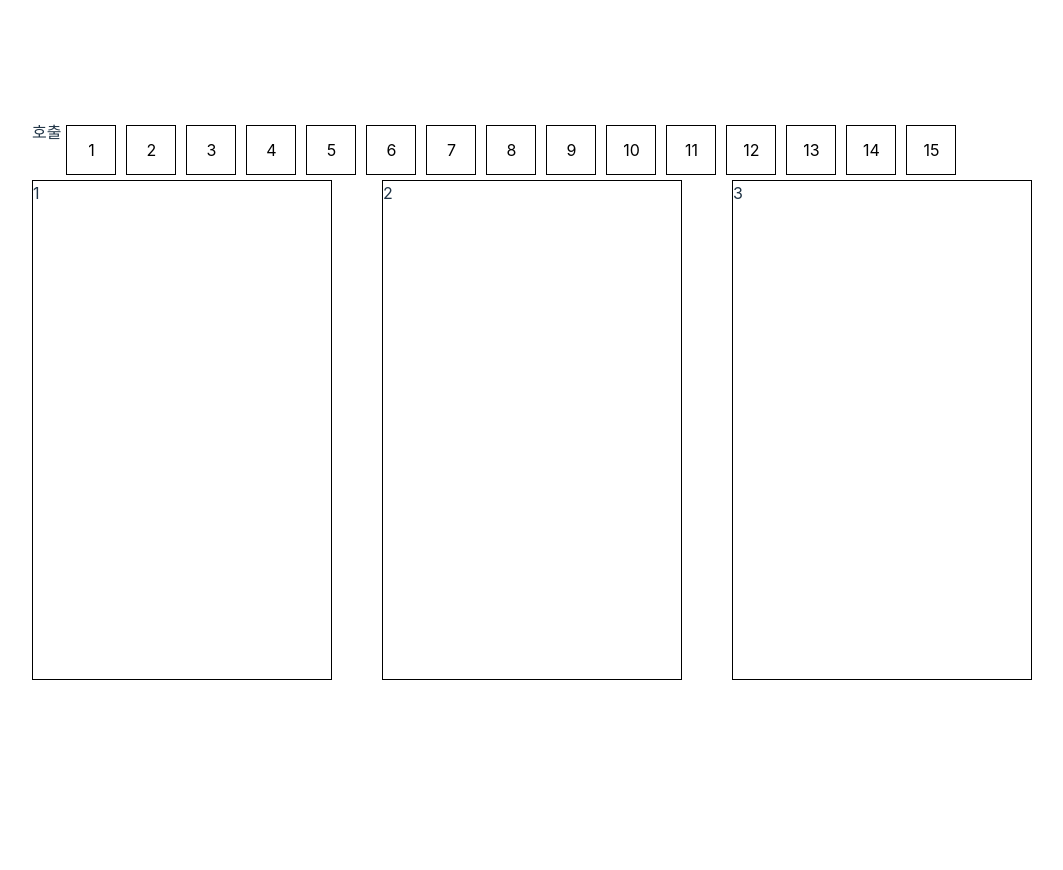
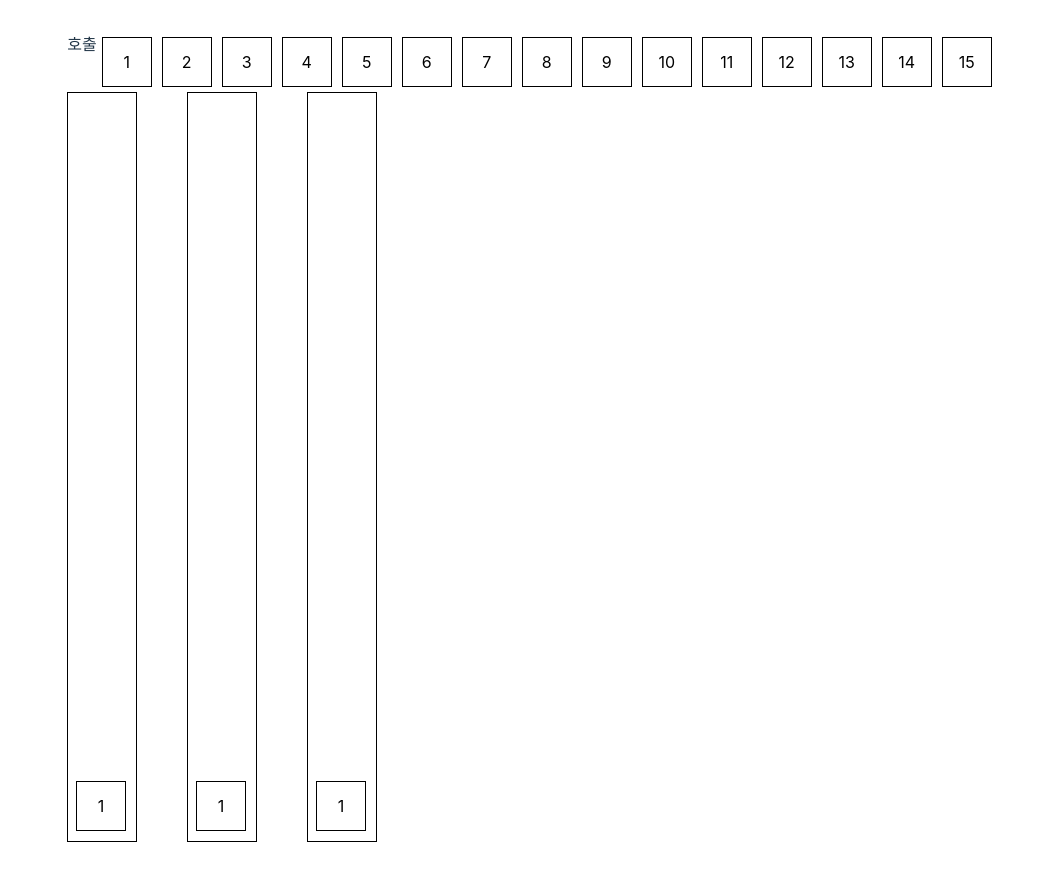
Before and after one commit to sadie100/cafenono-test, a React (Vite) app: page / in a window 1280 px wide. Shown: the top 870 px of the page, without its empty margins (108-1171 px from the left). Before the commit the page ends 800 px from the top, so only its background shows below. Built offline with nearby package versions, Linux system fonts and the light colour scheme.

Commit message:
feat: 엘리베이터 컴포넌트 대략적인 스타일 구현 및 로직 연결

```diff
--- a/src/Constants.ts
+++ b/src/Constants.ts
@@ -2,6 +2,7 @@ export const FLOOR_LIMIT = 15
 export const FLOOR_ARRAY = Array.from({ length: FLOOR_LIMIT }, (_, i) => i + 1)
 export const ELEVATOR_LIMIT = 3
 export const ELEVATOR_ARRAY = Array.from({ length: ELEVATOR_LIMIT }, (_, i) => i + 1)
+export const ELEVATOR_SIZE = 50
 
 // export const FLOOR_STATUS = {
 //   IDLE: 0,
--- a/src/components/Elevator.tsx
+++ b/src/components/Elevator.tsx
@@ -1,5 +1,52 @@
-const Elevator = ({ index }) => {
-  return <div>{index}</div>
+import React, { useEffect } from 'react'
+import { IElevator } from '../types'
+import { useArriveElevator, useMoveElevator } from '../hooks'
+import { ELEVATOR_SIZE } from '../Constants'
+
+const idleStyle = {
+  border: '1px solid black',
+  color: 'black',
+}
+
+const selectedStyle = {
+  border: '1px solid red',
+  color: 'red',
+  fontWeight: 'bold',
+}
+
+const Elevator = (props: IElevator) => {
+  const { now, to, index } = props
+  const moveElevator = useMoveElevator()
+  const arriveElevator = useArriveElevator()
+  const moving = to > 0 && now !== to
+  useEffect(() => {
+    if (moving) {
+      const timer = setTimeout(() => {
+        const newFloor = now < to ? now + 1 : now - 1
+        moveElevator(index, newFloor)
+      }, 1000)
+      return () => clearTimeout(timer)
+    } else {
+      arriveElevator(index, now)
+    }
+  }, [now, to, index, moving, moveElevator, arriveElevator])
+
+  return (
+    <div
+      style={{
+        width: `${ELEVATOR_SIZE}px`,
+        height: `${ELEVATOR_SIZE}px`,
+        display: 'flex',
+        justifyContent: 'center',
+        alignItems: 'center',
+        transform: 'rotate(180deg)',
+        ...(moving ? selectedStyle : idleStyle),
+        gridArea: now.toString(),
+      }}
+    >
+      {now}
+    </div>
+  )
 }
 
 export default Elevator
--- a/src/components/ElevatorLine.tsx
+++ b/src/components/ElevatorLine.tsx
@@ -1,9 +1,23 @@
-import { FLOOR_LIMIT } from '../Constants'
+import { FLOOR_ARRAY, FLOOR_LIMIT } from '../Constants'
 import Elevator from './Elevator'
+import { IElevator } from '../types'
 
-const ElevatorLine = (props) => {
+const style = {
+  padding: '10px',
+  display: 'grid',
+  gridTemplateRows: `repeat(${FLOOR_LIMIT}, 1fr)`,
+  gridTemplateColumns: 1,
+  border: '1px solid black',
+  height: '100%',
+  width: '70px',
+  gridTemplateAreas: FLOOR_ARRAY.join('\n'),
+  transform: 'rotate(180deg)',
+  alignItems: 'center',
+}
+
+const ElevatorLine = (props: IElevator) => {
   return (
-    <div style={{ display: 'grid', gridTemplateRows: `${FLOOR_LIMIT}fr`, gridTemplateColumns: 1, border: '1px solid black', height: '100%', width: '30%' }}>
+    <div style={style}>
       <Elevator {...props} />
     </div>
   )
--- a/src/components/ElevatorSection.tsx
+++ b/src/components/ElevatorSection.tsx
@@ -1,11 +1,13 @@
-import { ELEVATOR_ARRAY } from '../Constants'
+import { ELEVATOR_ARRAY, FLOOR_LIMIT, ELEVATOR_SIZE } from '../Constants'
+import { useElevators } from '../hooks'
 import ElevatorLine from './ElevatorLine'
 
 const ElevatorSection = () => {
+  const elevators = useElevators()
   return (
-    <div style={{ display: 'flex', gap: '50px', width: '1000px', height: '500px' }}>
-      {ELEVATOR_ARRAY.map((elevator) => (
-        <ElevatorLine key={elevator} index={elevator} />
+    <div style={{ display: 'flex', gap: '50px', width: '400px', height: `${ELEVATOR_SIZE * FLOOR_LIMIT}px` }}>
+      {ELEVATOR_ARRAY.map((elevator, idx) => (
+        <ElevatorLine key={elevator} {...elevators[idx]} />
       ))}
     </div>
   )
```
